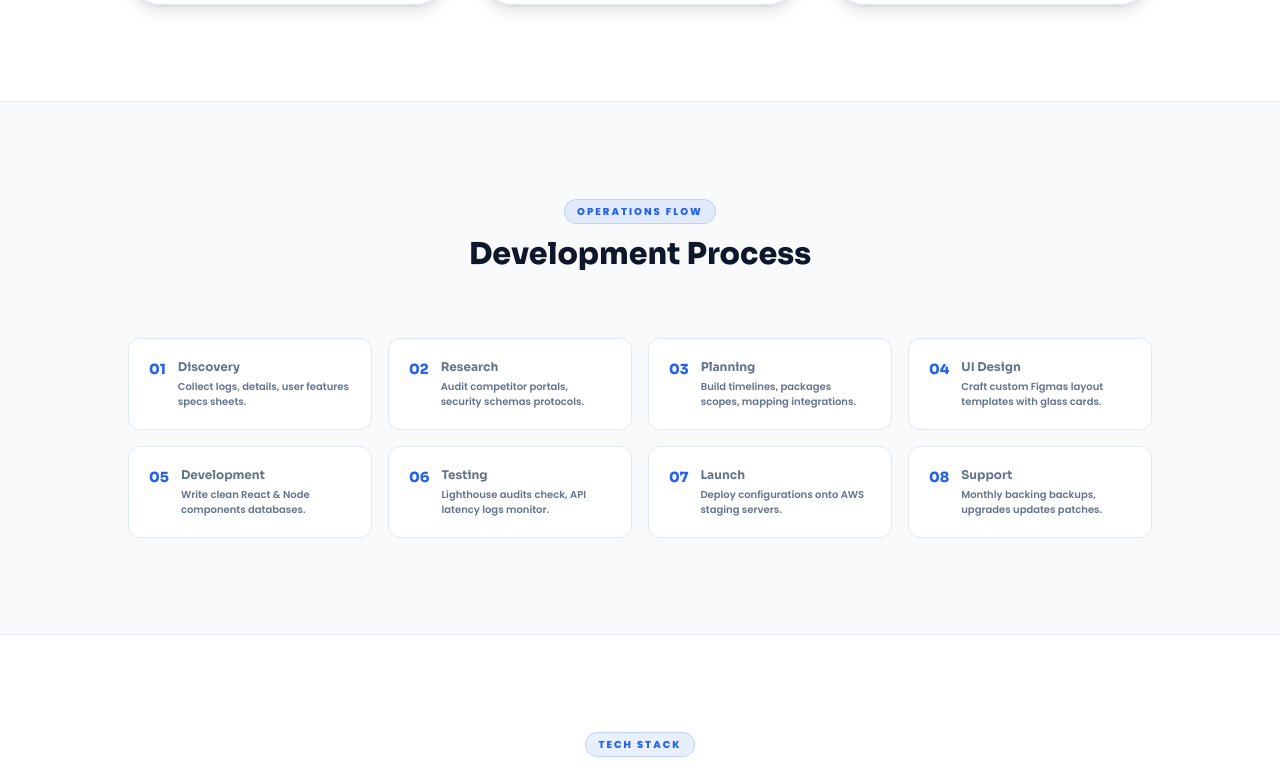
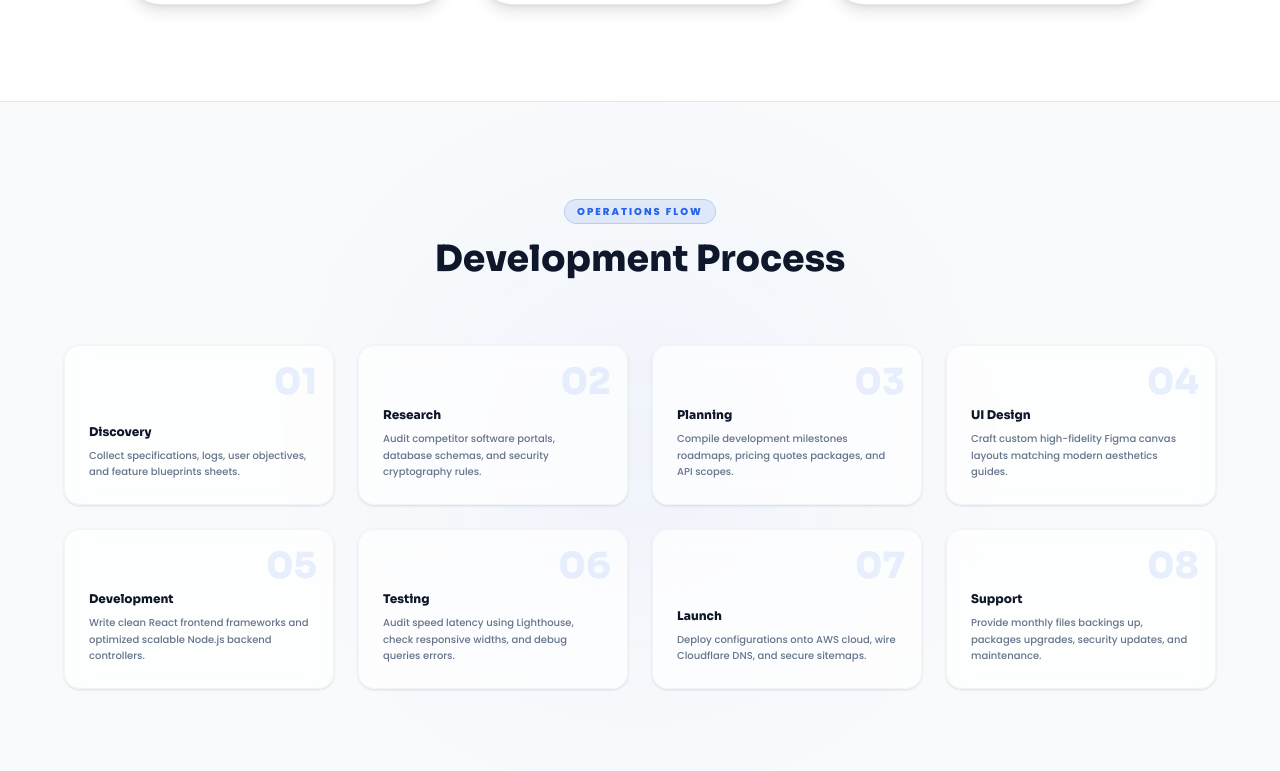
Before and after one commit to ravinder-yad/RAHIMAX, a React (Vite) app: page /about in a window 1280 px wide. Shown: the part 5488-6259 px from the top of the page. Built offline with nearby package versions, Linux system fonts and the light colour scheme.

Commit message:
Upgrade Operations Flow section with watermarked sequence index inside theme-adaptive glass cards on About page

```diff
--- a/src/pages/About/About.jsx
+++ b/src/pages/About/About.jsx
@@ -562,34 +562,44 @@ const About = () => {
         </div>
       </section>
 
-      {/* ⑧ Development Process with glowing index */}
-      <section className="py-24 bg-bg-light dark:bg-slate-950 px-6 text-left border-b border-border-light dark:border-zinc-800">
-        <div className="max-w-7xl mx-auto">
+      {/* ⑧ Development Process with glowing index (Operations Flow) */}
+      <section className="py-24 bg-bg-light dark:bg-slate-950 px-6 text-left border-b border-border-light dark:border-zinc-800 relative">
+        <div className="absolute top-1/2 left-1/2 -translate-x-1/2 -translate-y-1/2 w-[350px] h-[350px] rounded-full bg-secondary/5 dark:bg-secondary/10 blur-[120px] pointer-events-none" />
+
+        <div className="max-w-7xl mx-auto relative z-10">
           <div className="text-center mb-16">
             <span className="text-secondary text-[10px] uppercase tracking-[0.2em] font-extrabold mb-3 px-3 py-1 bg-secondary/10 rounded-full inline-block border border-secondary/20">
               Operations Flow
             </span>
-            <h2 className="text-primary dark:text-white font-heading font-extrabold text-2xl md:text-3xl leading-tight">
+            <h2 className="text-primary dark:text-white font-heading font-black text-3xl md:text-4xl leading-tight">
               Development Process
             </h2>
           </div>
 
-          <div className="grid grid-cols-1 sm:grid-cols-2 lg:grid-cols-4 gap-4 text-xs font-semibold text-text-gray dark:text-zinc-400 max-w-5xl mx-auto">
+          <div className="grid grid-cols-1 sm:grid-cols-2 lg:grid-cols-4 gap-6 max-w-6xl mx-auto">
             {[
-              { id: "01", title: "Discovery", desc: "Collect logs, details, user features specs sheets." },
-              { id: "02", title: "Research", desc: "Audit competitor portals, security schemas protocols." },
-              { id: "03", title: "Planning", desc: "Build timelines, packages scopes, mapping integrations." },
-              { id: "04", title: "UI Design", desc: "Craft custom Figmas layout templates with glass cards." },
-              { id: "05", title: "Development", desc: "Write clean React & Node components databases." },
-              { id: "06", title: "Testing", desc: "Lighthouse audits check, API latency logs monitor." },
-              { id: "07", title: "Launch", desc: "Deploy configurations onto AWS staging servers." },
-              { id: "08", title: "Support", desc: "Monthly backing backups, upgrades updates patches." }
+              { id: "01", title: "Discovery", desc: "Collect specifications, logs, user objectives, and feature blueprints sheets." },
+              { id: "02", title: "Research", desc: "Audit competitor software portals, database schemas, and security cryptography rules." },
+              { id: "03", title: "Planning", desc: "Compile development milestones roadmaps, pricing quotes packages, and API scopes." },
+              { id: "04", title: "UI Design", desc: "Craft custom high-fidelity Figma canvas layouts matching modern aesthetics guides." },
+              { id: "05", title: "Development", desc: "Write clean React frontend frameworks and optimized scalable Node.js backend controllers." },
+              { id: "06", title: "Testing", desc: "Audit speed latency using Lighthouse, check responsive widths, and debug queries errors." },
+              { id: "07", title: "Launch", desc: "Deploy configurations onto AWS cloud, wire Cloudflare DNS, and secure sitemaps." },
+              { id: "08", title: "Support", desc: "Provide monthly files backings up, packages upgrades, security updates, and maintenance." }
             ].map((p, idx) => (
-              <div key={idx} className="p-5 bg-bg-card border border-border-light dark:bg-zinc-900/30 dark:border-zinc-800/80 rounded-xl flex items-start gap-3 hover:border-secondary/20 transition-all duration-300">
-                <span className="font-heading font-black text-secondary text-sm shrink-0">{p.id}</span>
-                <div>
-                  <h4 className="font-heading font-bold text-xs text-primary dark:text-white">{p.title}</h4>
-                  <p className="text-[10px] text-text-gray dark:text-zinc-400 font-body mt-1 leading-normal">{p.desc}</p>
+              <div key={idx} className="p-6 bg-white/70 dark:bg-zinc-900/30 backdrop-blur-md border border-slate-100 dark:border-zinc-800/80 rounded-2xl shadow-sm hover:shadow-md hover:border-secondary/35 dark:hover:border-blue-500/35 transition-all duration-300 flex flex-col justify-between h-[160px] relative overflow-hidden group">
+                {/* Large Background Step Number */}
+                <span className="text-4xl font-heading font-black text-secondary/10 dark:text-blue-500/10 absolute right-4 top-4 select-none">
+                  {p.id}
+                </span>
+
+                <div className="space-y-2 mt-auto">
+                  <h4 className="font-heading font-black text-xs text-primary dark:text-white group-hover:text-secondary dark:group-hover:text-blue-400 transition-colors">
+                    {p.title}
+                  </h4>
+                  <p className="text-text-gray dark:text-zinc-400 text-[10px] font-body leading-relaxed font-medium">
+                    {p.desc}
+                  </p>
                 </div>
               </div>
             ))}
```
